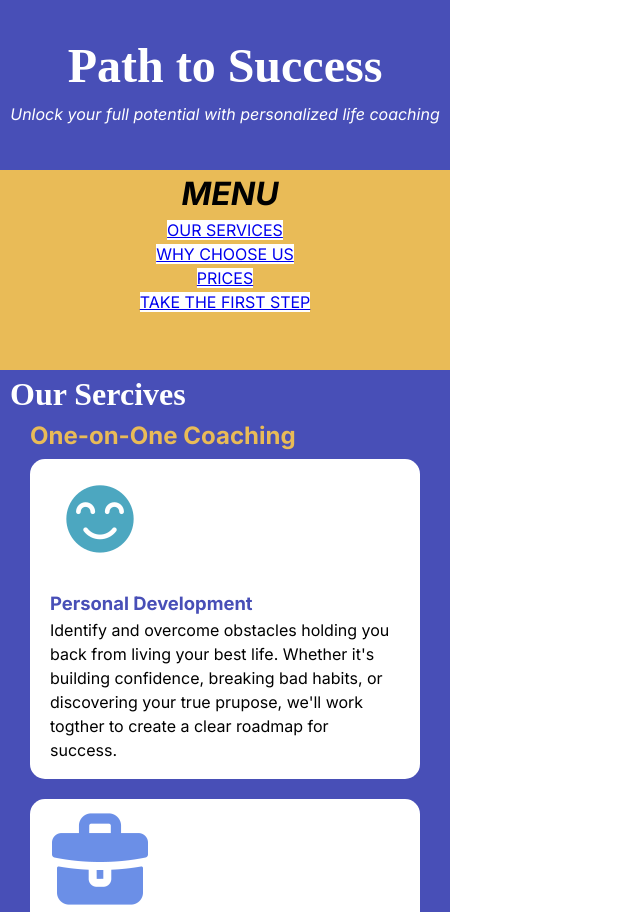
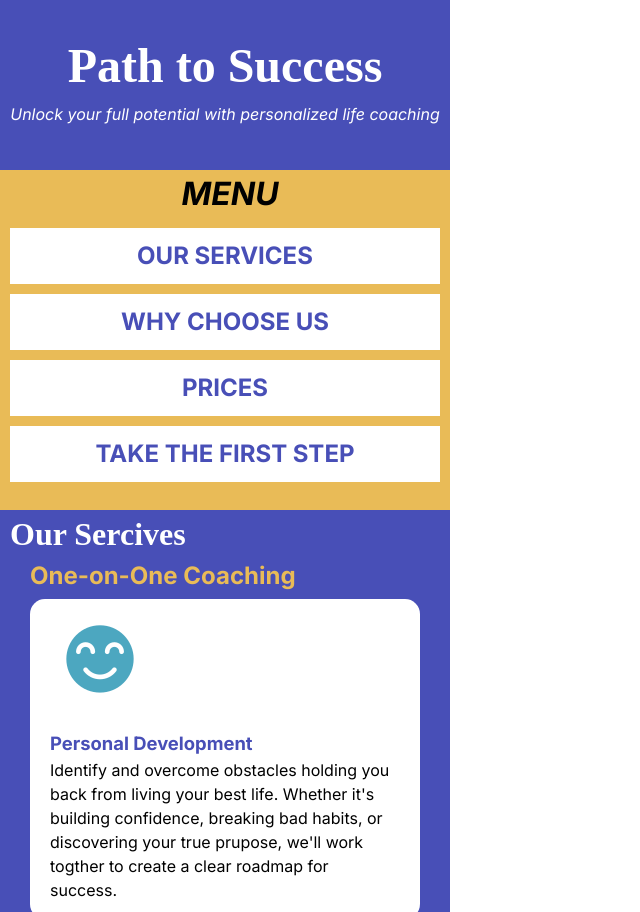
Before and after one commit to cmotley1/path-to-success, a plain HTML site: page index.html in a window 1280 px wide. Shown: the top 912 px of the page, without its empty margins (0-640 px from the left). Drawn offline with Linux system fonts and the light colour scheme; a web font is replaced by a local one.

Commit message:
pathway to success
Fixed navigation

```diff
--- a/style.css
+++ b/style.css
@@ -53,7 +53,7 @@ h4{
 
 #menu{
     background-color: #E9BB57;
-    height: 200px;
+    height: 340px;
     text-align: center;
     color: #000000;
 }
@@ -64,10 +64,17 @@ h4{
     font-style: italic;
 }
 
-nav ul li a {
-    height: 1.5em;
+nav a {
     background-color: #ffffff;
+    text-decoration: none;
+    display: block;
     text-align: center;
+    color: #484FB7;
+    text-transform: uppercase;
+    font-weight: bold;
+    font-size: 1.5em;
+    margin: 10px;
+    padding:10px
 
 }
 
```
